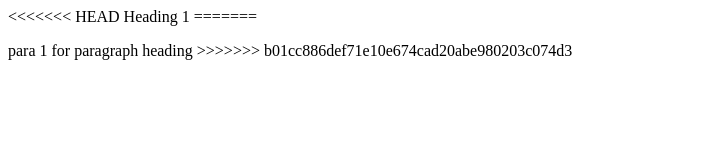
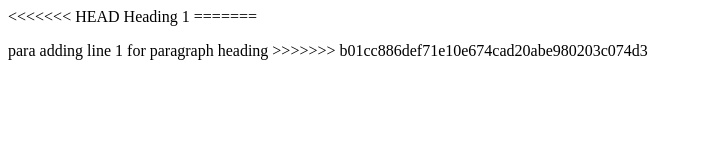
Before and after one commit to seenu5bs/learninggit, a plain HTML site: page index.html in a window 1280 px wide. Shown: the whole page, without its empty margins (0-702 px from the left). Drawn offline with Linux system fonts and the light colour scheme.

Commit message:
ok edited pulled branch

```diff
--- a/index.html
+++ b/index.html
@@ -10,7 +10,7 @@
 <html>
   <body>
     <head>
-      <p>para 1</hi>
+      <p>para adding line 1</hi>
       <h > for paragraph heading</h>
     </head>
   </body>
```
